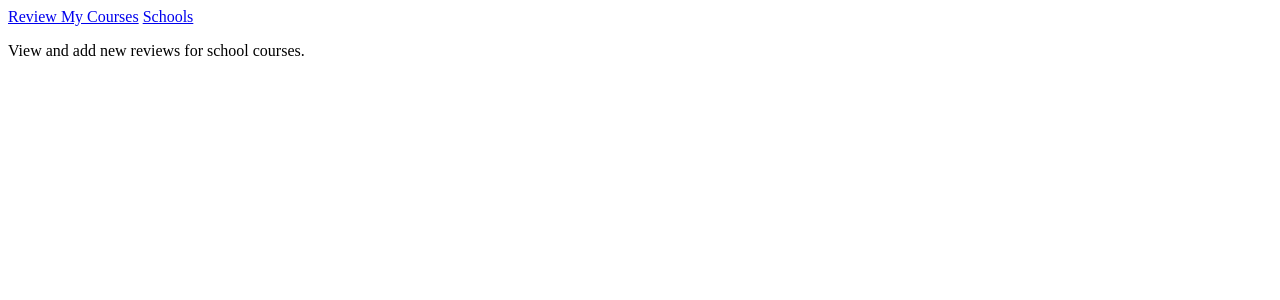
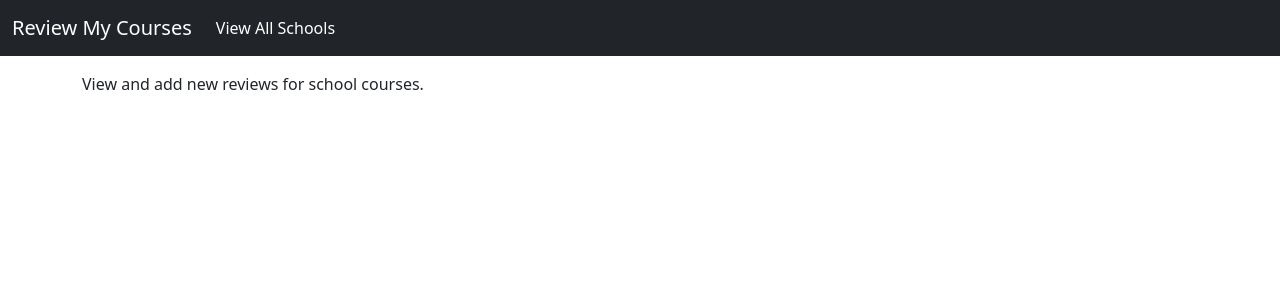
Before and after one commit to nkallem/review_my_courses, a Django app: page / in a window 1280 px wide. Shown: the top 300 px of the page. Run offline with Django 4.2, Linux system fonts and the light colour scheme; some libraries are stand-ins or nearby versions.

Commit message:
Added styling for base.html

```diff
--- a/review_courses/settings.py
+++ b/review_courses/settings.py
@@ -31,7 +31,13 @@ ALLOWED_HOSTS = []
 # Application definition
 
 INSTALLED_APPS = [
+    # My apps
     'review_my_courses.apps.ReviewMyCoursesConfig',
+
+    # Third party apps
+    'django_bootstrap5',
+
+    # Default django apps
     'django.contrib.admin',
     'django.contrib.auth',
     'django.contrib.contenttypes',
--- a/review_my_courses/templates/review_my_courses/base.html
+++ b/review_my_courses/templates/review_my_courses/base.html
@@ -1,6 +1,45 @@
-<p>
-    <a href="{% url 'review_my_courses:index' %}">Review My Courses</a>
-    <a href="{% url 'review_my_courses:schools' %}">Schools</a>
-</p>
+{% load django_bootstrap5 %}
 
-{% block content %}{% endblock content %}
+<!doctype html>
+<html lang="en">
+<head>
+    <meta charset="utf-8">
+    <meta name="viewport" content="width=device-width, initial-scale=1, shrink-to-fit=no">
+    <title>Review My Courses</title>
+
+    {# Load CSS and JavaScript #}
+    {% bootstrap_css %}
+    {% bootstrap_javascript %}
+
+</head>
+<body>
+    <nav class="navbar navbar-expand-lg navbar-dark bg-dark">
+      <div class="container-fluid">
+        <a class="navbar-brand" href="{% url 'review_my_courses:index' %}">Review My Courses</a>
+        <button class="navbar-toggler" type="button" data-bs-toggle="collapse" data-bs-target="#navbarSupportedContent"
+                aria-controls="navbarSupportedContent" aria-expanded="false" aria-label="Toggle navigation">
+          <span class="navbar-toggler-icon"></span>
+        </button>
+        <div class="collapse navbar-collapse" id="navbarSupportedContent">
+          <ul class="navbar-nav me-auto mb-2 mb-lg-0">
+            <li class="nav-item">
+              <a class="nav-link active" aria-current="page"
+                 href="{% url 'review_my_courses:schools' %}">View All Schools</a>
+            </li>
+          </ul>
+        </div>
+      </div>
+    </nav>
+
+    <main role="main" class="container-lg">
+        <div class="pb-2 mb-2">
+            {% block page_header %}{% endblock page_header %}
+        </div>
+        <div>
+            {% block content %}{% endblock content %}
+        </div>
+    </main>
+
+</body>
+
+</html>
```
